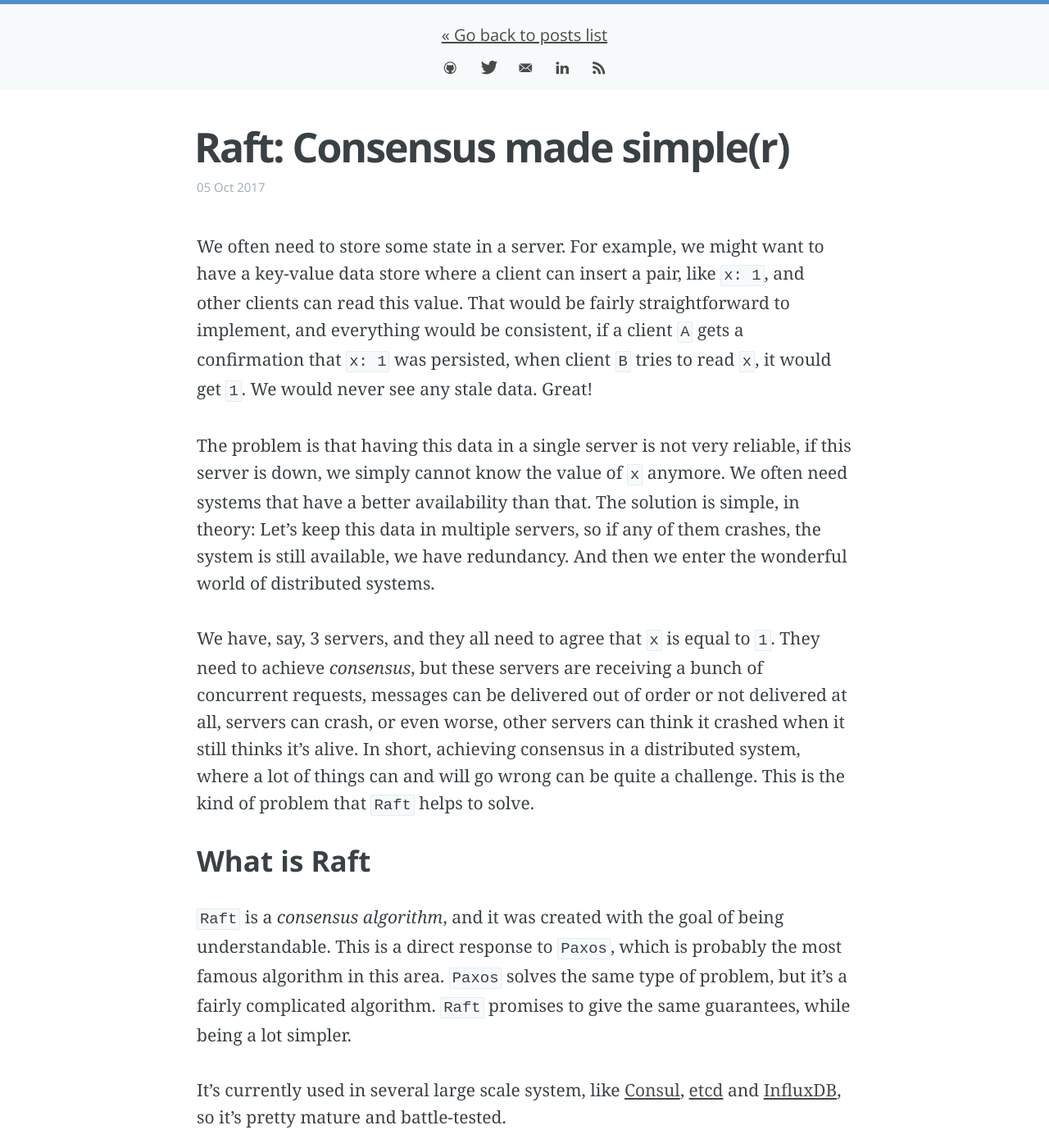
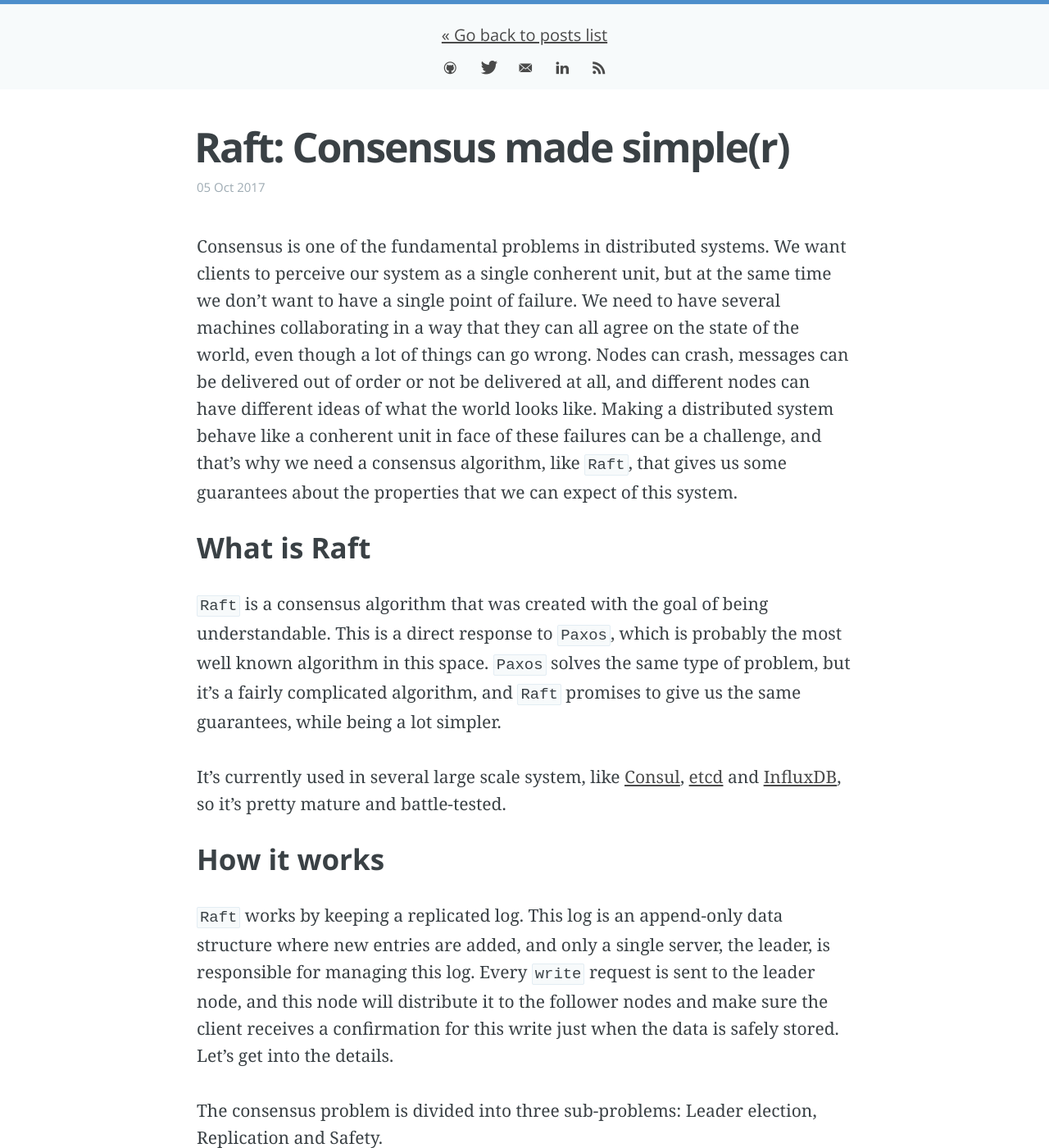
Before and after one commit to brianstorti/brianstorti.github.io, a Jekyll site: the page built from _posts/2017-10-05-raft.md, in a window 1280 px wide and 1400 px high. Shown: the whole window at 82% size. Built offline with Jekyll 4.4.1, drawn with Linux system fonts in a browser that asks for light colours; comment, search, counter and statistics services are not loaded; some of the changed text lies outside the part shown.

Commit message:
Rewrite raft post introduction

```diff
--- a/_posts/2017-10-05-raft.md
+++ b/_posts/2017-10-05-raft.md
@@ -5,35 +5,24 @@ meta: raft is a consensus algorithm that focus on understandability, offering th
 draft: false
 ---
 
-We often need to store some state in a server. For example, we might want to
-have a key-value data store where a client can insert a pair, like `x: 1`, and
-other clients can read this value. That would be fairly straightforward to
-implement, and everything would be consistent, if a client `A` gets a
-confirmation that `x: 1` was persisted, when client `B` tries to read `x`, it
-would get `1`. We would never see any stale data. Great!
-
-The problem is that having this data in a single server is not very reliable, if
-this server is down, we simply cannot know the value of `x` anymore. We often
-need systems that have a better availability than that. The solution is simple,
-in theory: Let's keep this data in multiple servers, so if any of them crashes,
-the system is still available, we have redundancy. And then we enter the
-wonderful world of distributed systems.
-
-We have, say, 3 servers, and they all need to agree that `x` is equal to `1`.
-They need to achieve *consensus*, but these servers are receiving a bunch of
-concurrent requests, messages can be delivered out of order or not delivered at
-all, servers can crash, or even worse, other servers can think it crashed when
-it still thinks it's alive. In short, achieving consensus in a distributed
-system, where a lot of things can and will go wrong can be quite a challenge.
-This is the kind of problem that `Raft` helps to solve.
+Consensus is one of the fundamental problems in distributed systems. We want
+clients to perceive our system as a single conherent unit, but at the same time
+we don't want to have a single point of failure. We need to have several
+machines collaborating in a way that they can all agree on the state of the
+world, even though a lot of things can go wrong. Nodes can crash, messages can
+be delivered out of order or not be delivered at all, and different nodes can
+have different ideas of what the world looks like. Making a distributed system
+behave like a conherent unit in face of these failures can be a challenge, and
+that's why we need a consensus algorithm, like `Raft`, that gives us some
+guarantees about the properties that we can expect of this system.
 
 ### What is Raft
 
-`Raft` is a _consensus algorithm_, and it was created with the goal of being
+`Raft` is a consensus algorithm that was created with the goal of being
 understandable. This is a direct response to `Paxos`, which is probably the most
-famous algorithm in this area. `Paxos` solves the same type of problem, but it's
-a fairly complicated algorithm. `Raft` promises to give the same guarantees,
-while being a lot simpler.
+well known algorithm in this space. `Paxos` solves the same type of problem, but
+it's a fairly complicated algorithm, and `Raft` promises to give us the same
+guarantees, while being a lot simpler.
 
 It's currently used in several large scale system, like
 [Consul](https://www.consul.io/), [etcd](https://github.com/coreos/etcd) and
@@ -190,11 +179,13 @@ vote, making it impossible for `Node 3` to become the leader.
 ### Other resources
 
 There are a lot of details left out in this post, so I really encourage you to
-read the entire [Raft paper](https://raft.github.io/raft.pdf). There's also a [Raft website](https://raft.github.io/) with a lot of resources,
-and a bunch of different implementations of this algorithm.
-And [this](http://thesecretlivesofdata.com/raft) is the best visualization of
-`Raft` in action that I have seen, going step by step explaining what is
-happening.
+check out the entire [Raft paper](https://raft.github.io/raft.pdf), which is
+quite readable. There's also a [Raft website](https://raft.github.io/) with a
+lot of resources, including implementations in several different languages.
+[This Raft visualization](http://thesecretlivesofdata.com/raft) also helps a lot
+to understand how the leader election and replication works, going step by step
+and explaining everything that is happening, even though it will not cover every
+scenario described in the paper.
 
 And this is great lecture by one of the authors:
 
```
